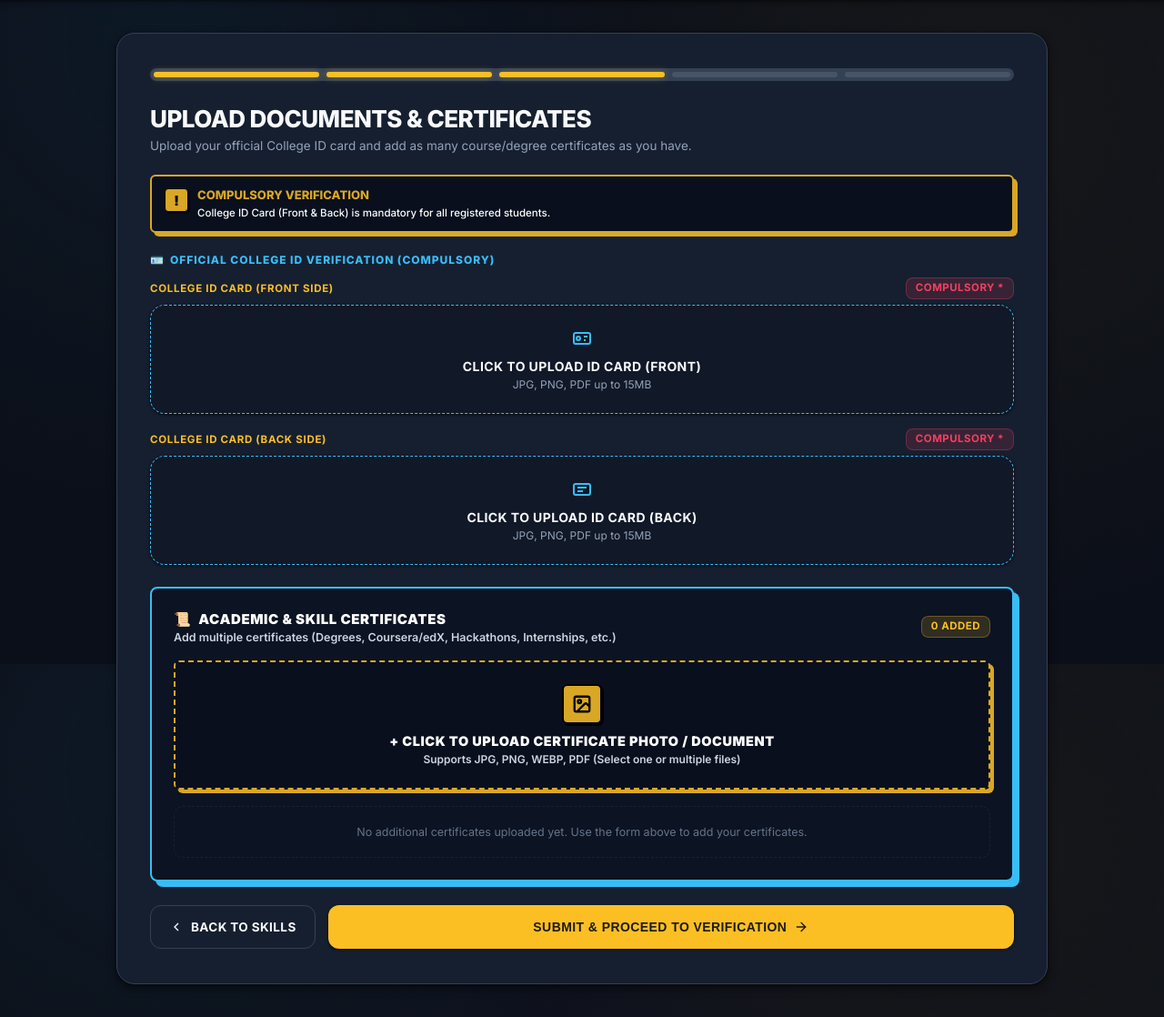
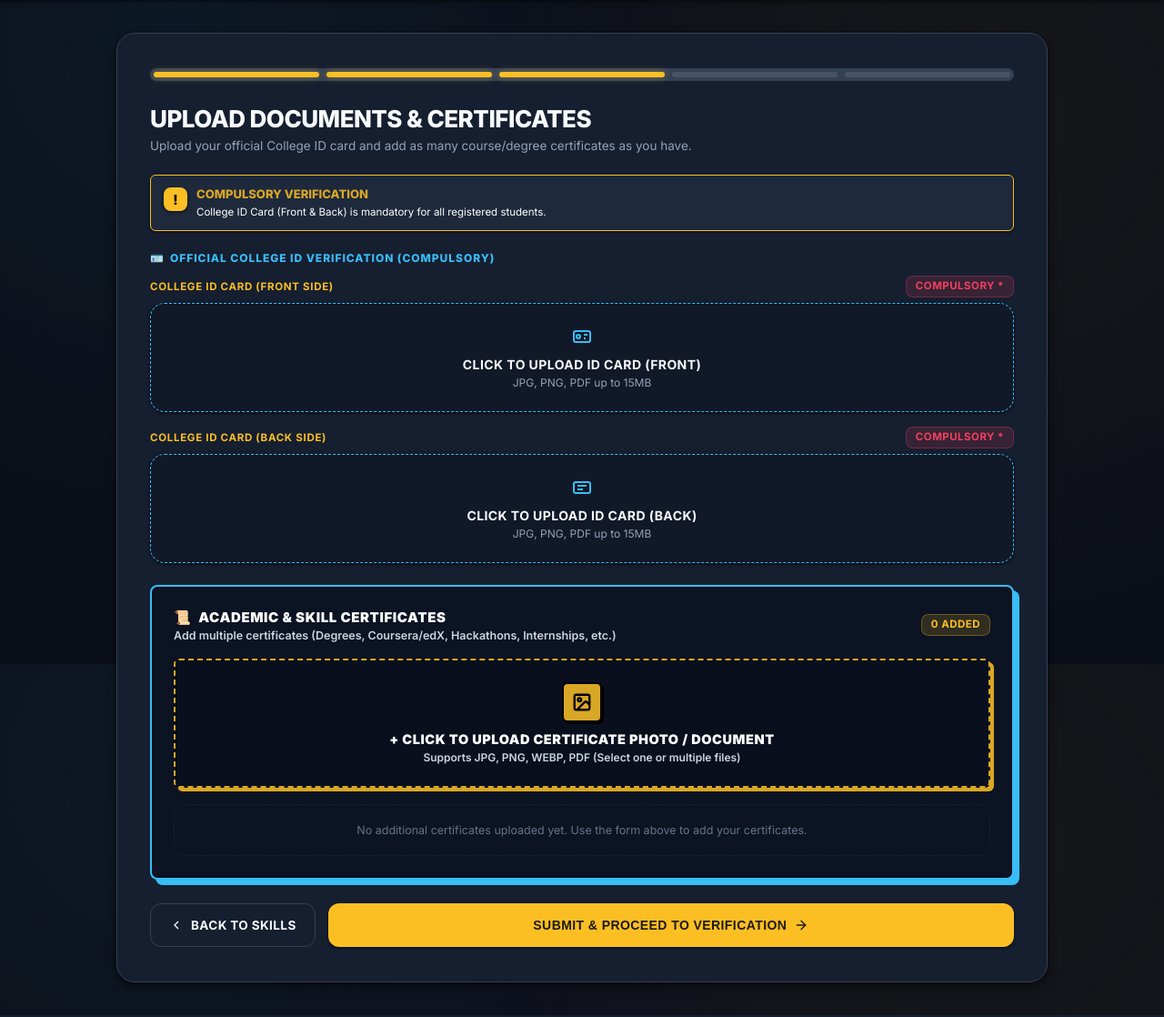
Before and after one commit to Rudra-Prasad-Rout/Skill-Matcher, a Flask app: page /signup/documents in a window 1280 px wide. Shown: the part 70-1188 px from the top of the page at 91% size. Run offline with Flask 3, Linux system fonts and the light colour scheme; a user stored in the database is signed in; data comes from the database, SQL or seed files in the repository; data that the repository does not hold is empty.

Commit message:
style: finalize 100% pure Material Design 3 token adherence across all CSS rules

```diff
--- a/static/css/style.css
+++ b/static/css/style.css
@@ -996,67 +996,67 @@ select:-webkit-autofill {
 }
 
 .banner-banned {
-  background: #000000;
-  border: 2.5px solid #E0536C;
-  color: #E0536C;
-  box-shadow: 4px 4px 0px #E0536C;
+  background: var(--md-sys-color-surface-container);
+  border: 1px solid var(--md-sys-color-error);
+  color: var(--md-sys-color-error);
+  box-shadow: var(--md-elevation-1);
 }
 
 .banner-approved {
-  background: #090f1d;
-  border: 2.5px solid #34A853;
-  color: #34A853;
-  box-shadow: 4px 4px 0px #34A853;
+  background: var(--md-sys-color-surface-container);
+  border: 1px solid var(--md-sys-color-tertiary);
+  color: var(--md-sys-color-tertiary);
+  box-shadow: var(--md-elevation-1);
 }
 
 .banner-pending {
-  background: #090f1d;
-  border: 2.5px solid #D9A726;
-  color: #D9A726;
-  box-shadow: 4px 4px 0px #D9A726;
+  background: var(--md-sys-color-surface-container);
+  border: 1px solid var(--md-sys-color-primary);
+  color: var(--md-sys-color-primary);
+  box-shadow: var(--md-elevation-1);
 }
 
 .banner-icon {
   width: 26px;
   height: 26px;
   min-width: 26px;
-  border-radius: 4px;
-  font-weight: 900;
+  border-radius: var(--md-shape-sm);
+  font-weight: 800;
   display: flex;
   align-items: center;
   justify-content: center;
   font-size: 14px;
   flex-shrink: 0;
   margin-top: 1px;
-  border: 1.5px solid #000;
+  border: none;
 }
 
 .icon-approved, .icon-done {
-  background: #34A853;
+  background: var(--md-sys-color-tertiary);
   color: #000;
-  border: 1.5px solid #000;
-  box-shadow: 1.5px 1.5px 0px #000;
+  border: none;
+  box-shadow: var(--md-elevation-1);
 }
 
 .icon-pending {
-  background: #D9A726;
+  background: var(--md-sys-color-primary);
   color: #000;
-  border: 1.5px solid #000;
-  box-shadow: 1.5px 1.5px 0px #000;
+  border: none;
+  box-shadow: var(--md-elevation-1);
 }
 
 .icon-rejected {
-  background: #E0536C;
+  background: var(--md-sys-color-error);
   color: #fff;
-  border: 1.5px solid #000;
-  box-shadow: 1.5px 1.5px 0px #000;
+  border: none;
+  box-shadow: var(--md-elevation-1);
 }
 
 .icon-cyan {
-  background: #38BDF8;
+  background: var(--md-sys-color-secondary);
   color: #000;
-  border: 1.5px solid #000;
-  box-shadow: 1.5px 1.5px 0px #000;
+  border: none;
+  box-shadow: var(--md-elevation-1);
 }
 
 .banner-content {
@@ -1078,8 +1078,8 @@ select:-webkit-autofill {
 
 .banner-desc {
   display: block;
-  color: #cbd5e1;
-  font-weight: 500;
+  color: var(--s30-text-secondary);
+  font-weight: 400;
   font-size: 11.5px;
   line-height: 1.4;
   word-break: break-word;
```
Also changed, not shown: other parts of static/css/style.css (+12 -12 lines).
